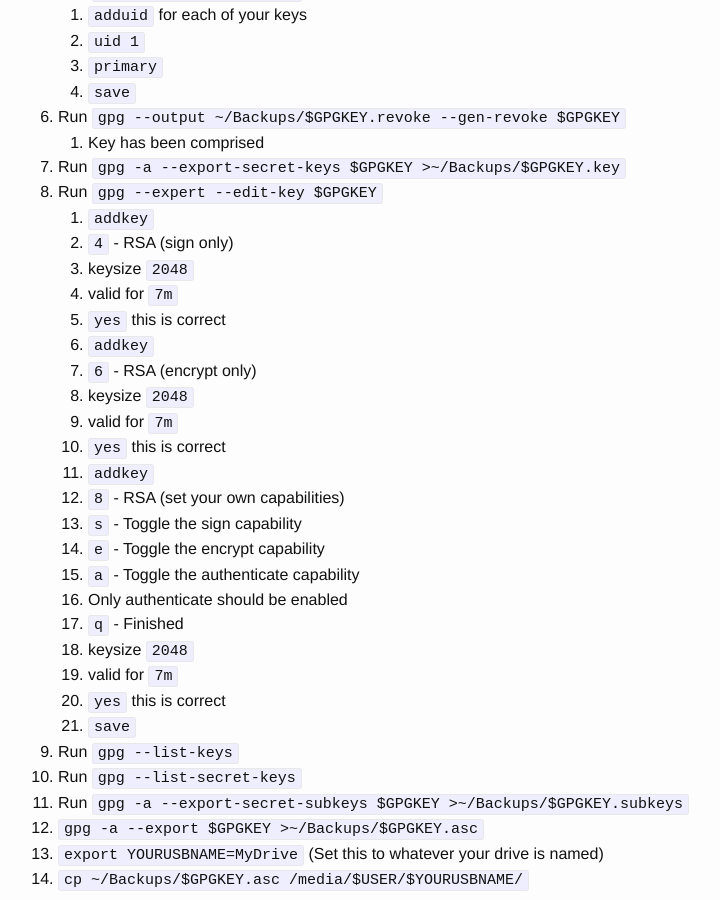
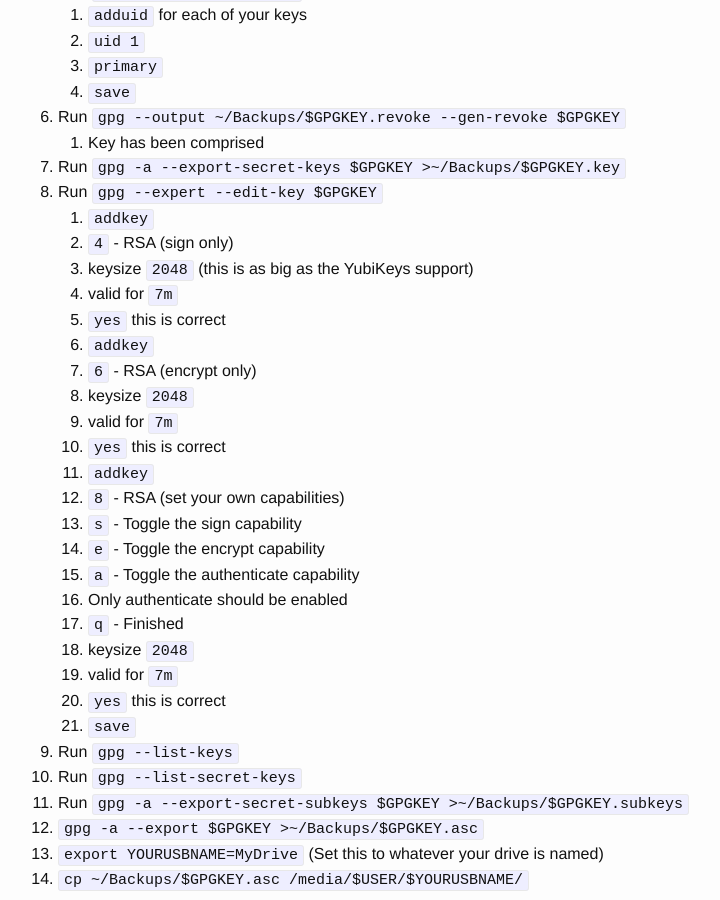
Before and after one commit to BlinkyStitt/WyseNynja.github.io, a Jekyll site: the page built from _posts/2015-04-11-how-to-gpg.markdown, in a window 1280 px wide and 900 px high, scrolled down 2243 px. Shown: the whole window, without its empty margins (242-962 px from the left). Built offline with Jekyll 4.4.1, drawn with Linux system fonts in a browser that asks for light colours.

Commit message:
comment about 2048

```diff
--- a/_posts/2015-04-11-how-to-gpg.markdown
+++ b/_posts/2015-04-11-how-to-gpg.markdown
@@ -108,7 +108,7 @@ More detailed steps to come...
 1. Run `gpg --expert --edit-key $GPGKEY`
     1. `addkey`
     1. `4` - RSA (sign only)
-    1. keysize `2048`
+    1. keysize `2048` (this is as big as the YubiKeys support)
     1. valid for `7m`
     1. `yes` this is correct
     1. `addkey`
```
